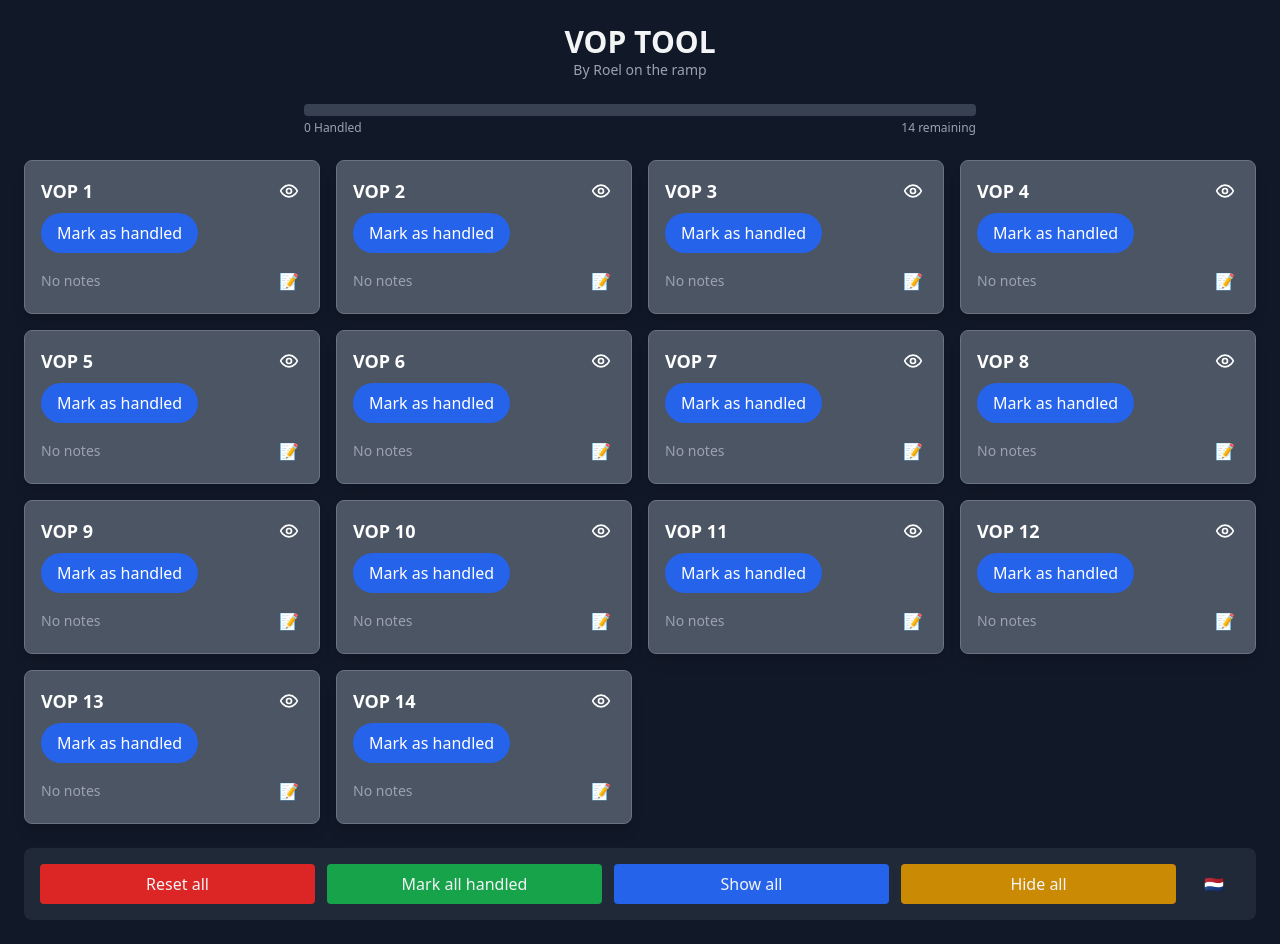
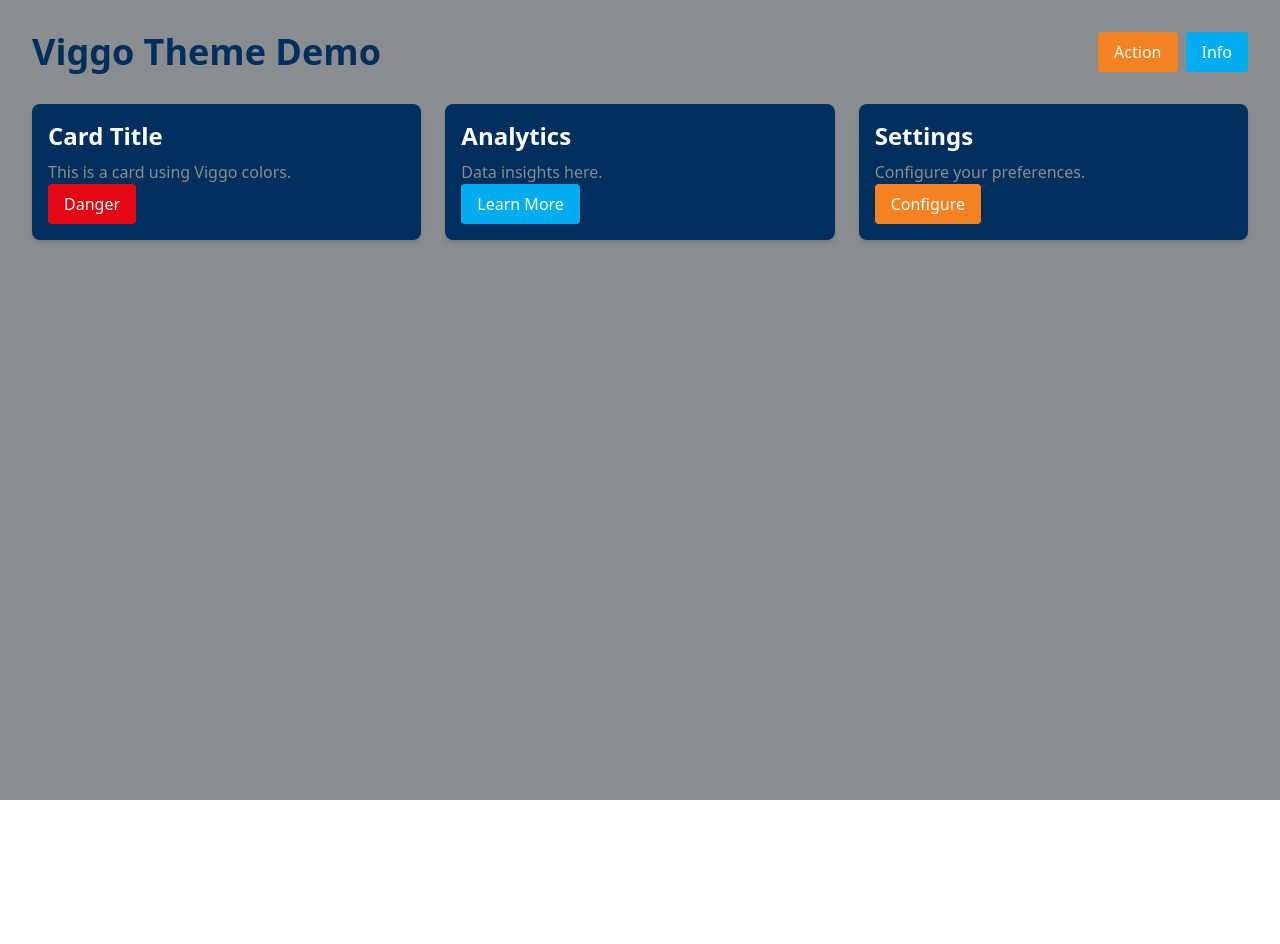
Before and after one commit to Brandjuh/brandjuh.github.io, a React (Vite) app: page / in a window 1280 px wide. After the commit the page ends 800 px from the top, so only its background shows below. Built offline with nearby package versions, Linux system fonts and the light colour scheme.

Commit message:
Update App.tsx

```diff
--- a/src/App.tsx
+++ b/src/App.tsx
@@ -1,87 +1,13 @@
-import React, { useState, useEffect } from 'react';
-import VopItem from './components/VopItem';
-import useLocalStorage from './hooks/useLocalStorage';
-import { styles } from './config/styles.config';
-import { strings } from './config/i18n';
-import Confetti from 'react-confetti';
+// In src/App.tsx
+import React from 'react';
+import VigoThemeExample from './components/VigoThemeExample';
 
-interface Vop { id: number; done: boolean; hidden: boolean; note: string; }
-
-const App: React.FC = () => {
-  const [vops, setVops] = useLocalStorage<Vop[]>(
-    'vops', Array.from({ length: 14 }, (_, i) => ({ id: i+1, done: false, hidden: false, note: '' }))
-  );
-  const [locale, setLocale] = useState<'nl' | 'en'>(() =>
-    navigator.language.startsWith('en') ? 'en' : 'nl'
-  );
-
-  useEffect(() => { document.documentElement.classList.add('dark'); }, []);
-
-  // Toggle handlers
-  const toggleDone = (id: number) =>
-    setVops(vops.map(v => v.id === id ? { ...v, done: !v.done } : v));
-  const toggleHidden = (id: number) =>
-    setVops(vops.map(v => v.id === id ? { ...v, hidden: !v.hidden } : v));
-  const resetAll = () =>
-    setVops(vops.map(v => ({ ...v, done: false, hidden: false, note: '' })));
-  const markAll = () => setVops(vops.map(v => ({ ...v, done: true })));
-  const showAll = () => setVops(vops.map(v => ({ ...v, hidden: false })));
-  const hideAll = () => setVops(vops.map(v => ({ ...v, hidden: true })));
-
-  // Progress
-  const doneCount = vops.filter(v => v.done && !v.hidden).length;
-  const pendingCount = vops.filter(v => !v.done && !v.hidden).length;
-  const ordered = [...vops.filter(v => !v.hidden), ...vops.filter(v => v.hidden)];
-  const allHandled = doneCount > 0 && ordered.filter(v => !v.hidden).every(v => v.done);
-
+function App() {
   return (
-    <div className={styles.overview.container}>
-      <header className="text-center mb-6">
-        <h1 className="text-3xl font-bold">{strings[locale].titleCustom}</h1>
-        <p className="text-sm text-gray-400">{strings[locale].subtitleCustom}</p>
-      </header>
-
-      {/* Progress bar */}
-      <div className="max-w-2xl mx-auto mb-6">
-        <div className="w-full bg-gray-700 h-3 rounded">
-          <div
-            className="bg-blue-500 h-3 rounded"
-            style={{ width: `${Math.round((doneCount / (doneCount + pendingCount || 1)) * 100)}%` }}
-          />
-        </div>
-        <div className="flex justify-between text-xs text-gray-400 mt-1">
-          <span>{doneCount} {strings[locale].handled}</span>
-          <span>{pendingCount} {strings[locale].remaining}</span>
-        </div>
-      </div>
-
-      {/* Grid */}
-      <div className={styles.grid}>
-        {ordered.map(v => (
-          <VopItem
-            key={v.id}
-            vop={v}
-            onToggleDone={() => toggleDone(v.id)}
-            onToggleHidden={() => toggleHidden(v.id)}
-            onUpdateNote={note => setVops(vops.map(x => x.id === v.id ? { ...x, note } : x))}
-          />
-        ))}
-      </div>
-
-      {/* Footer Actions */}
-      <footer className={styles.quickActions}>
-        <button onClick={resetAll} className="flex-1 px-4 py-2 bg-red-600 rounded hover:bg-red-700">{strings[locale].resetAll}</button>
-        <button onClick={markAll} className="flex-1 px-4 py-2 bg-green-600 rounded hover:bg-green-700">{strings[locale].markAll}</button>
-        <button onClick={showAll} className="flex-1 px-4 py-2 bg-blue-600 rounded hover:bg-blue-700">{strings[locale].showAll}</button>
-        <button onClick={hideAll} className="flex-1 px-4 py-2 bg-yellow-600 rounded hover:bg-yellow-700">{strings[locale].hideAll}</button>
-        <button onClick={() => setLocale(locale === 'nl' ? 'en' : 'nl')} className="px-4 py-2 bg-gray-800 text-white rounded hover:bg-gray-700">
-          {locale === 'nl' ? '🇬🇧' : '🇳🇱'}
-        </button>
-      </footer>
-
-      {allHandled && <Confetti recycle={false} />}
+    <div>
+      <VigoThemeExample />
     </div>
   );
-};
+}
 
 export default App;
```
